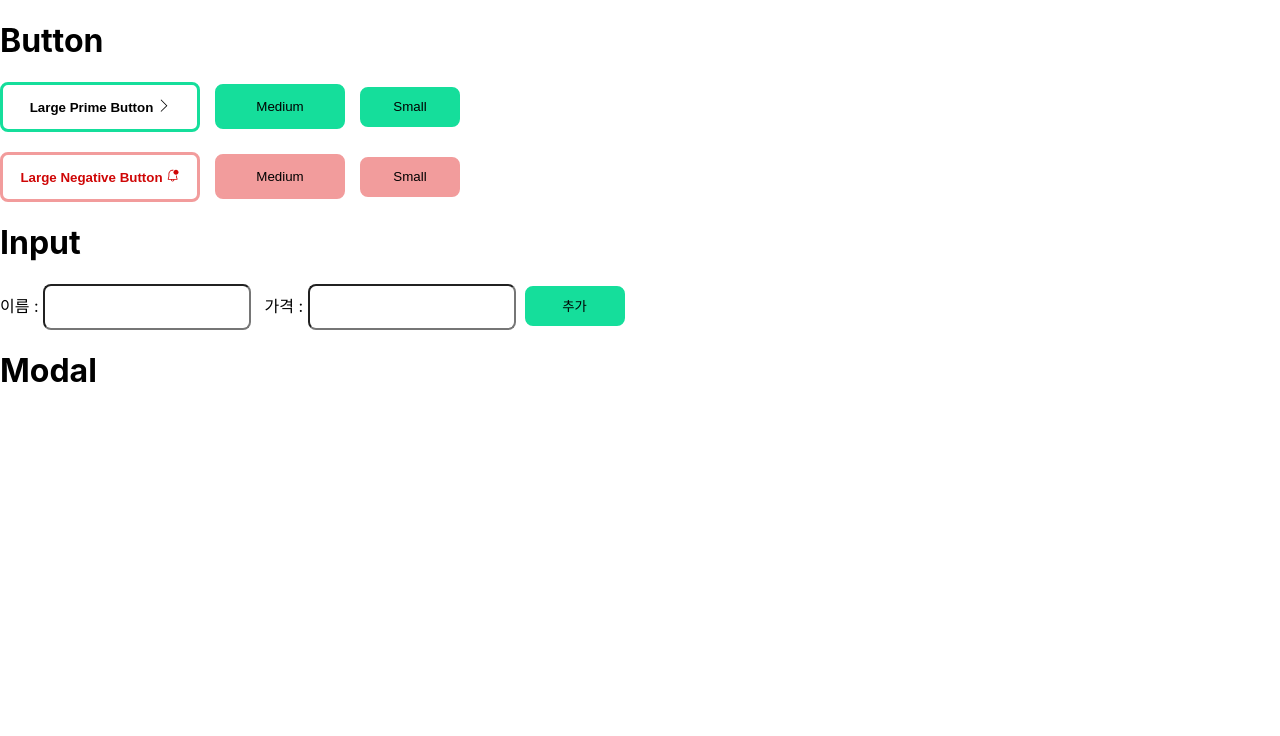
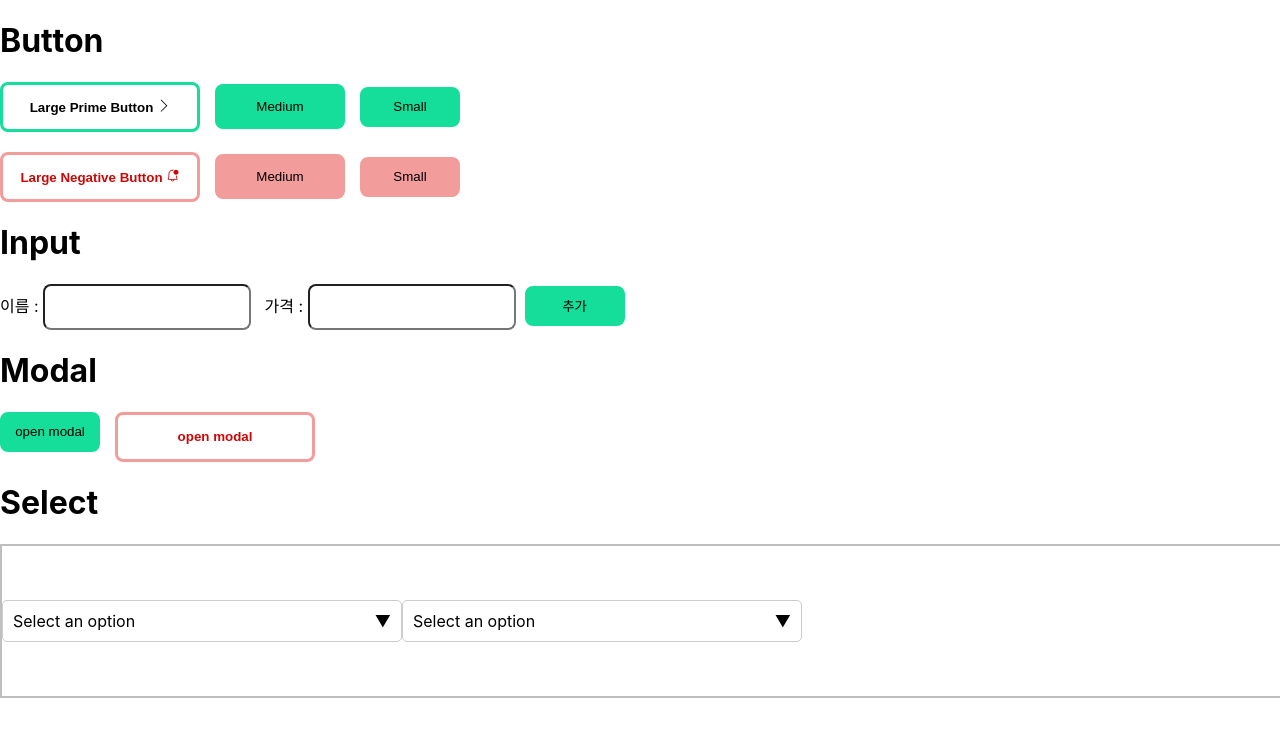
Before and after one commit to Dongckim/modal_css_mk2, a React (Create React App) app: page / in a window 1280 px wide. Shown: the top 736 px of the page. Built offline with nearby package versions, Linux system fonts and the light colour scheme.

Commit message:
final version commits

```diff
--- a/src/App.jsx
+++ b/src/App.jsx
@@ -5,6 +5,8 @@ import { TfiAngleRight } from "react-icons/tfi"
 import { VscBellDot } from "react-icons/vsc"
 import Input from "./components/Input";
 import { onSubmitHandler } from "./fuction";
+import Modal from "./components/Modal";
+import Select from "./components/Select";
 
 export const InputContext = createContext();
 
@@ -26,7 +28,9 @@ function App(){
       <h1>Input</h1>
         <Input/>
       <h1>Modal</h1>
-
+        <Modal/>
+      <h1>Select</h1>
+        <Select/>
     </>
   )
 }
--- /dev/null
+++ b/src/components/Modal.jsx
@@ -0,0 +1,88 @@
+import React, { useRef, useState } from "react";
+import styled from "styled-components";
+import BasicButton from "./BasicButton";
+
+const Modal = () => {
+
+const outSection = useRef()
+
+const [toggle, setToggle] = useState(false)
+  const toggleModal = () => {
+    setToggle(!toggle)
+  }
+const [toggle2, setToggle2] = useState(false)
+const toggleModal2 = () => {
+    setToggle2(!toggle2)
+  }
+    return(
+        <div style={{display:'flex', gap:'15px'}}>
+            <BasicButton NormalSmall onClick={toggleModal}>open modal</BasicButton>
+            { toggle ?
+            <ModalLayout>
+                <ModalContent>
+                    닫기와 확인 버튼 2개가 있고, 외부 영역을 눌러도 모달이 닫히지 않아요.
+                    <div style={{display:'block',float:'bottom', marginTop : '128px'}}>
+                        <BasicButton NegativeSmall onClick={toggleModal}>닫기</BasicButton>
+                        <BasicButton NormalSmall>확인</BasicButton>
+                    </div>
+                </ModalContent>
+            </ModalLayout> : null }
+
+            <BasicButton LargeNegative onClick={toggleModal2}>open modal</BasicButton>
+            {toggle2 ?
+            <ModalLayout ref={outSection} onClick={(event) => {
+            if(outSection.current === event.target){
+                setToggle2(false)
+            }
+            }}>
+            <ModalContent>
+                닫기 버튼 1개가 있고, <StCancelBtn onClick={toggleModal2}>X</StCancelBtn><br/>
+                외부 영역을 누르면 모달이 닫혀요.
+            </ModalContent>
+            </ModalLayout>
+            :null}
+        </div>
+
+    )
+
+
+}
+
+const ModalLayout = styled.div`
+  position: fixed;
+  top: 0;
+  left: 0;
+  width: 100%;
+  height: 100%;
+  background-color: rgba(0, 0, 0, 0.5);
+  display: flex;
+  justify-content: center;
+  align-items: center;
+  z-index: 2;
+`
+
+const ModalContent = styled.div`
+  background-color: #fff;
+  height: 200px;
+  padding: 20px;
+  border-radius: 5px;
+  box-shadow: 0 2px 8px rgba(0, 0, 0, 0.5);
+  max-width: 80%;
+  max-height: 80%;
+`
+
+const StCancelBtn = styled.span`
+  display: flex;
+  float: right;
+  justify-content: center;
+  align-items: center;
+  height: 35px;
+  width: 35px;
+  border-radius:25px;
+  border: 2px solid grey;
+  :hover{
+    border: 2px solid black;
+  }
+`
+
+export default Modal
--- /dev/null
+++ b/src/components/Select.jsx
@@ -0,0 +1,104 @@
+import React, { useRef, useState } from "react";
+import styled from "styled-components";
+
+const Select = () => {
+    const [isOpen, setIsOpen] = useState(false);
+    const [isOpen2, setIsOpen2] = useState(false);
+    const [selectedOption, setSelectedOption] = useState('');
+    const [selectedOption2, setSelectedOption2] = useState('');
+
+    const options = ['리액트', '자바', '스프링', '리액트 네이티브'];
+
+    const handleOptionHandler = (option) => {
+        setSelectedOption(option)
+        setIsOpen(false)
+    }
+    const handleOptionHandler2 = (option) => {
+      setSelectedOption2(option)
+      setIsOpen2(false)
+    }
+
+    return (
+        <>
+            <SelectWrapper>
+            <SelectContainer>
+            <SelectHeader onClick={()=>setIsOpen(!isOpen)}>
+                <span>{selectedOption || 'Select an option'}</span>
+                <span>{isOpen ? '▲' : '▼'}</span>
+            </SelectHeader>
+            {isOpen && (
+            <SelectList>
+            {options.map((option) => (
+                <Option key={option} onClick={() => handleOptionHandler(option)}>
+                {option}
+                </Option>
+            ))}
+            </SelectList>
+        )}
+            </SelectContainer>
+            <div style={{overflow:'hidden', height:'150px', display:'flex', alignItems:'center'}}>
+            <SelectContainer>
+            <SelectHeader onClick={()=>setIsOpen2(!isOpen2)}>
+                <span>{selectedOption2 || 'Select an option'}</span>
+                <span>{isOpen2?'▲' : '▼'}</span>
+            </SelectHeader>
+            {isOpen2 && <SelectList>
+                {options.map((item)=>(
+                <Option key={item} onClick={()=>handleOptionHandler2(item)}>
+                    {item}
+                </Option>
+                ))}
+            </SelectList>
+        }
+            </SelectContainer>
+        </div>
+        </SelectWrapper>
+    </>
+    )
+}
+
+const SelectWrapper = styled.div`
+  border: 2.5px solid #bfbfbf;
+  background-color: #ffffff;
+  width: 100vw;
+  height: 150px;
+  display: flex;
+  align-items: center;
+  z-index: 1;
+`
+const SelectContainer = styled.div`
+  position: relative;
+  width: 400px;
+`
+
+const SelectHeader = styled.div`
+  display: flex;
+  justify-content: space-between;
+  align-items: center;
+  padding: 10px;
+  border: 1px solid #ccc;
+  border-radius: 5px;
+  background-color: #fff;
+  cursor: pointer;
+`
+
+const SelectList = styled.div`
+  position: absolute;
+  width: 100%;
+  max-height: 150px;
+  overflow-y: scroll;
+  border: 1px solid #cccccc;
+  border-radius: 5px;
+  background-color: #ffffff;
+  z-index: 1;
+`
+
+const Option = styled.div`
+  padding: 10px;
+  cursor: pointer;
+  &:hover {
+    background-color: #f0f0f0;
+  }
+`;
+
+export default Select;
```
